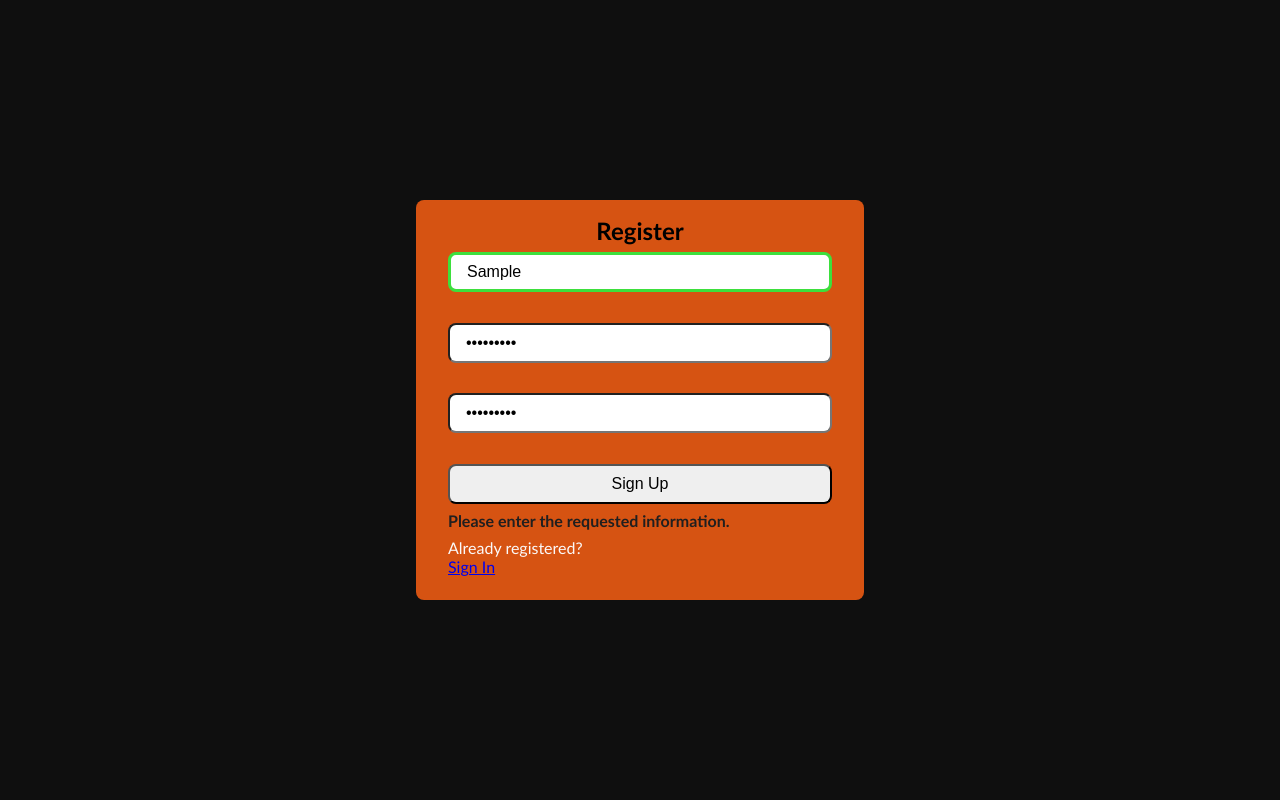
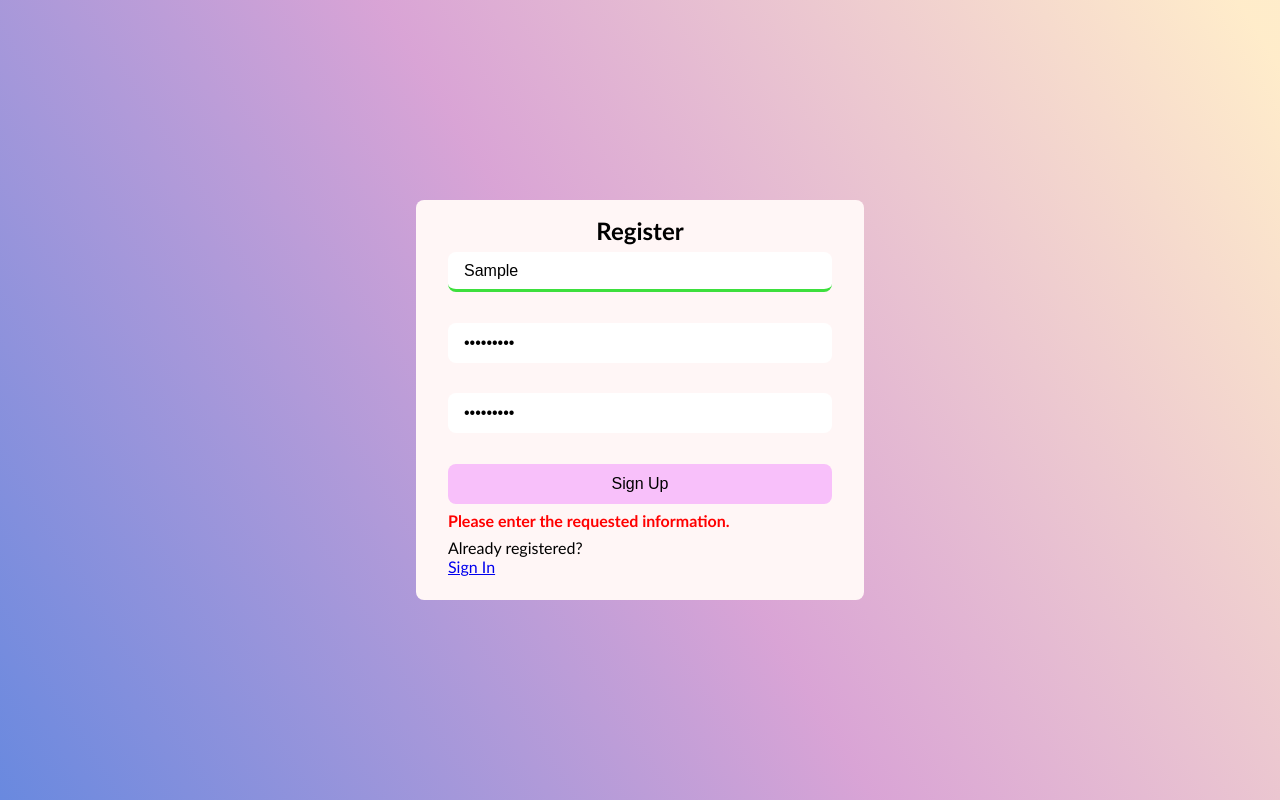
Before and after one commit to fatemeh-abbasi-1/my-auth-app, a React (Create React App) app: page / in a window 1280 px wide. Both pictures are taken after typing "Sample", "Sample123", "Sample123" into the empty fields and a click on the button "Sign Up". Built offline with nearby package versions, Linux system fonts and the light colour scheme.

Commit message:
Pref : add new  colors , and change design

```diff
--- a/src/component/Login.js
+++ b/src/component/Login.js
@@ -11,9 +11,7 @@ const Login = () => {
     pwdLogin,
     setPwdLogin,
     validNameLogin,
-    setValidNameLogin,
     validPwdLogin,
-    setValidPwdLogin,
     errLogin,
     setErrLogin,
     userRef,
@@ -24,6 +22,8 @@ const Login = () => {
     e.preventDefault();
     if (userId && validNameLogin && validPwdLogin) {
       navigate("/home");
+      setNameLogin("");
+      setPwdLogin("");
     } else {
       setErrLogin(true);
       if (!validNameLogin && !validPwdLogin) {
@@ -58,7 +58,7 @@ const Login = () => {
         />
         <button onClick={(e) => handleLogin(e)}>Login</button>
         {!userId && errLogin && (
-          <h4 style={{ color: "#201f1f" }}>
+          <h4 style={{ color: "red" }}>
             You have not registered yet Or the username or password entered
             incorrectly.!
           </h4>
--- a/src/component/Register.js
+++ b/src/component/Register.js
@@ -52,6 +52,7 @@ const Register = () => {
     <section>
       <h1>Register</h1>
       <form>
+        <div className="container-input-help">
           <input
             ref={userRef}
             type="text"
@@ -64,18 +65,16 @@ const Register = () => {
             onFocus={() => setUserFocus(true)}
             onBlur={() => setUserFocus(false)}
           />
-
-        <p
-          id="uidnote"
-          className={!vaidUser && userFocus && user ? "show" : "hide"}
-        >
+          <p className={!vaidUser && userFocus && user ? "show" : "hide"}>
             4 to 24 characters.
             <br />
             Must begin with a letter.
             <br />
             Letters, numbers, underscores, hyphens allowed.
           </p>
+        </div>
 
+        <div className="container-input-help">
           <input
             type="password"
             placeholder="Password"
@@ -91,13 +90,16 @@ const Register = () => {
             Must include uppercase and lowercase letters, a number and a special
             character.
             <br />
-          Allowed special characters:{" "}
-          <span aria-label="exclamation mark">!</span>{" "}
-          <span aria-label="at symbol">@</span>{" "}
-          <span aria-label="hashtag">#</span>{" "}
-          <span aria-label="dollar sign">$</span>{" "}
+            Allowed special characters:
+            <span aria-label="exclamation mark">!</span>
+            <span aria-label="at symbol">@</span>
+            <span aria-label="hashtag">#</span>
+            <span aria-label="dollar sign">$</span>
             <span aria-label="percent">%</span>
           </p>
+        </div>
+
+        <div className="container-input-help">
           <input
             type="password"
             placeholder="Confirm Password"
@@ -114,11 +116,12 @@ const Register = () => {
           >
             Must match the first password input field.
           </p>
+        </div>
 
         <button onClick={(e) => handleSubmit(e)}>Sign Up</button>
       </form>
       {errRegister ? (
-        <h4 style={{ color: "#201f1f", marginBottom: "0.5rem" }}>
+        <h4 style={{ color: "red", marginBottom: "0.5rem" }}>
           Please enter the requested information.
         </h4>
       ) : (
--- a/src/component/ShowMessage.js
+++ b/src/component/ShowMessage.js
@@ -4,15 +4,11 @@ import { Link } from "react-router-dom";
 const ShowMessage = () => {
   return (
     <>
-      <h1 style={{ color: "white", marginBottom: "1rem" }}>
-        You have logged out!
-      </h1>
-      <Link to={"/"} style={{ color: "white", marginBottom: "1rem" }}>
+      <h1 style={{ marginBottom: "1rem" }}>You have logged out!</h1>
+      <Link to={"/"} style={{ marginBottom: "1rem" }}>
         Go to register
       </Link>
-      <Link to={"/login"} style={{ color: "white" }}>
-        Go to login
-      </Link>
+      <Link to={"/login"}>Go to login</Link>
     </>
   );
 };
--- a/src/index.css
+++ b/src/index.css
@@ -8,7 +8,12 @@ html {
   font-size: 1rem;
 }
 body {
-  background-color: rgb(15, 15, 15);
+  background-image: linear-gradient(
+    58.2deg,
+    rgba(40, 91, 212, 0.73) -3%,
+    rgba(171, 53, 163, 0.45) 49.3%,
+    rgba(255, 204, 112, 0.37) 97.7%
+  );
   font-size: 1rem;
   overflow-x: hidden;
 }
@@ -28,7 +33,7 @@ h1 {
 section {
   width: 100%;
   max-width: 28rem;
-  background-color: #d65312;
+  background-color: #fff6f6;
   display: flex;
   flex-direction: column;
   justify-content: flex-start;
@@ -49,10 +54,20 @@ button {
   border-radius: 0.5rem;
   padding: 0.5rem 1rem;
   font-size: 1rem;
+  border: none;
+}
+button {
+  background-color: rgb(248, 192, 250);
+}
+.container-input-help {
+  display: flex;
+  flex-direction: column;
+  gap: 0.5rem;
 }
 .border-green {
-  border: 3px solid rgb(61, 223, 61);
+  border: none;
   outline: none;
+  border-bottom: 3px solid rgb(61, 223, 61);
 }
 .show {
   font-size: 0.7rem;
@@ -66,13 +81,11 @@ button {
 }
 /* Home */
 .home {
-  color: rgb(251, 249, 249);
   margin-top: -6rem;
   margin-bottom: 1rem;
 }
 /* login */
 .help-text {
-  color: rgb(251, 249, 249);
   margin-bottom: 0.5rem;
 }
 
@@ -83,7 +96,12 @@ button {
 .logout {
   width: 100%;
   max-width: 28rem;
-  background-color: #d65312;
+  background-image: linear-gradient(
+    58.2deg,
+    rgba(40, 91, 212, 0.73) -3%,
+    rgba(171, 53, 163, 0.45) 49.3%,
+    rgba(255, 204, 112, 0.37) 97.7%
+  );
   display: flex;
   flex-direction: column;
   justify-content: center;
```
Lines whose indentation alone changed are shown as unchanged.
